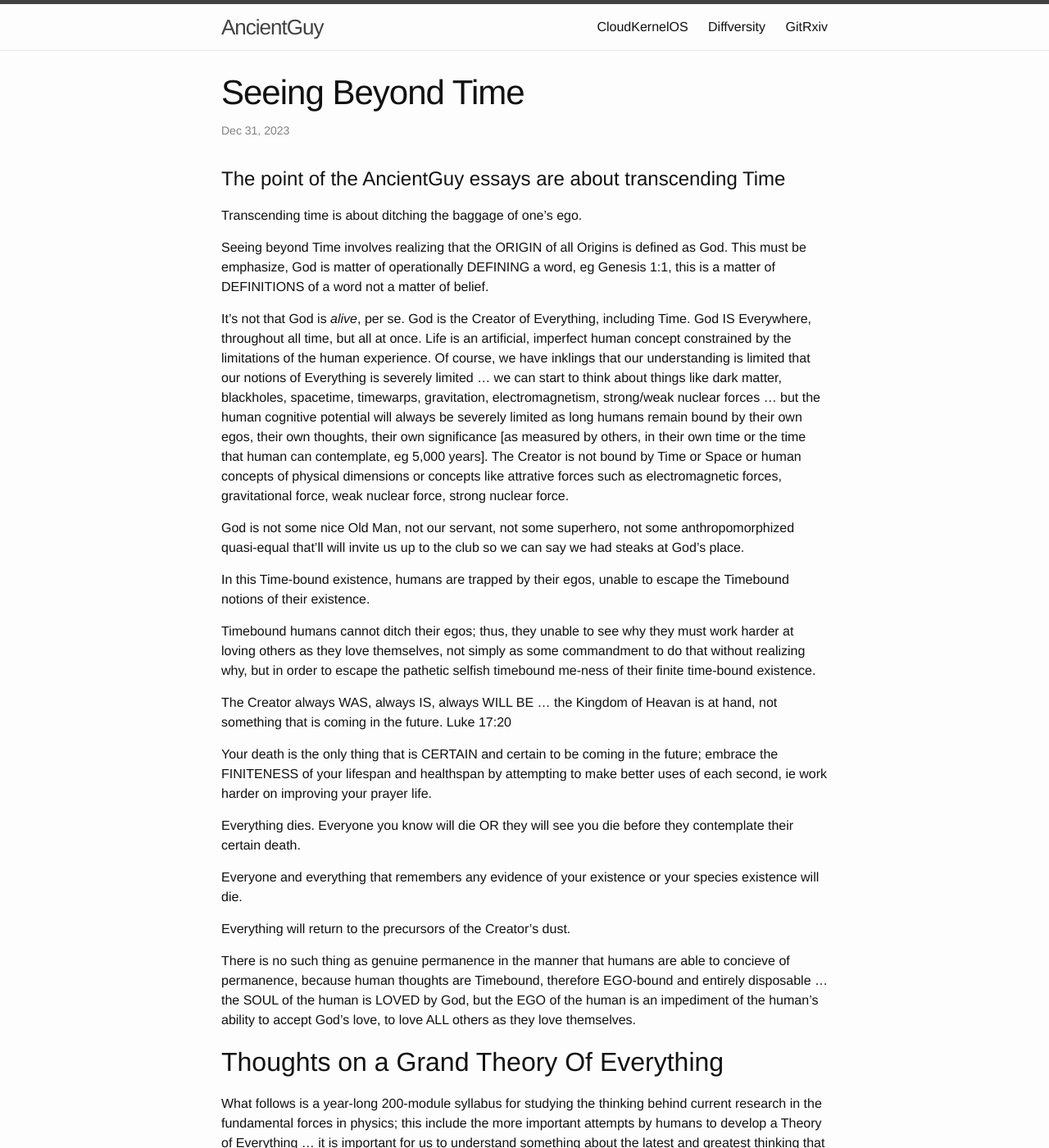
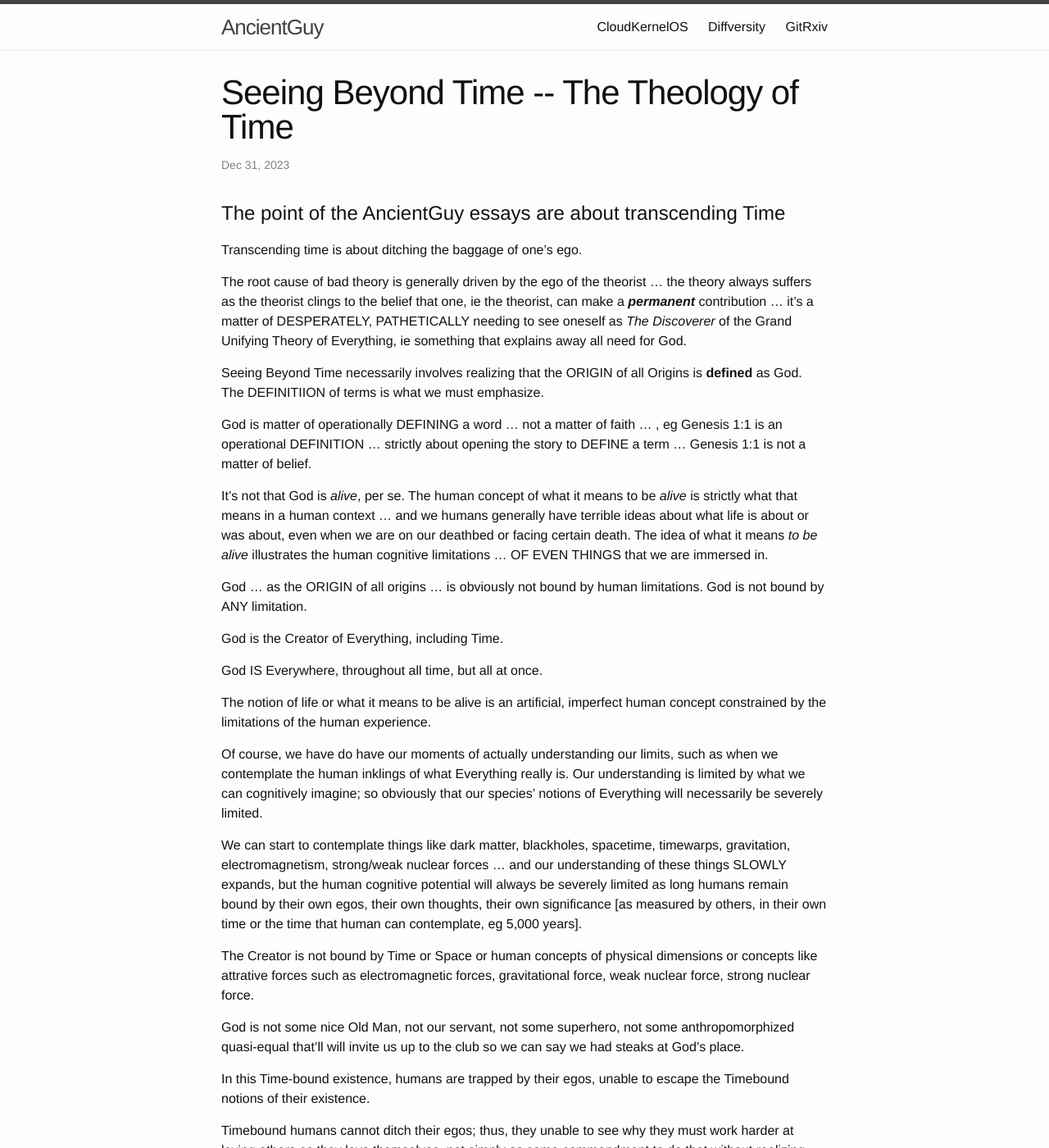
Before and after one commit to soilqualitylab/soilqualitylab.github.io, a Jekyll site: the page built from _posts/2023-12-31-Seeing-Beyond-Time.md, in a window 1280 px wide and 1400 px high. Shown: the whole window at 82% size. Built offline with Jekyll 4.4.1, drawn with Linux system fonts in a browser that asks for light colours.

Commit message:
The Theology of Time

```diff
--- a/_posts/2023-12-31-Seeing-Beyond-Time.md
+++ b/_posts/2023-12-31-Seeing-Beyond-Time.md
@@ -1,6 +1,6 @@
 ---
 layout: post
-title:  "Seeing Beyond Time"
+title:  "Seeing Beyond Time -- The Theology of Time"
 date:   2023-12-31 4:30:00
 categories: template
 ---
@@ -9,9 +9,27 @@ categories: template
 
 Transcending time is about ditching the baggage of one's ego.
 
-Seeing beyond Time involves realizing that the ORIGIN of all Origins is defined as God. This must be emphasize, God is matter of operationally DEFINING a word, eg Genesis 1:1, this is a matter of DEFINITIONS of a word not a matter of belief.
+The root cause of bad theory is generally driven by the ego of the theorist ... the theory always suffers as the theorist clings to the belief that one, ie the theorist, can make a ***permanent*** contribution ... it's a matter of DESPERATELY, PATHETICALLY needing to see oneself as *The Discoverer* of the Grand Unifying Theory of Everything, ie something that explains away all need for God.
 
-It's not that God is *alive*, per se. God is the Creator of Everything, including Time. God IS Everywhere, throughout all time, but all at once. Life is an artificial, imperfect human concept constrained by the limitations of the human experience.  Of course, we have inklings that our understanding is limited that our notions of Everything is severely limited ... we can start to think about things like dark matter, blackholes, spacetime, timewarps, gravitation, electromagnetism, strong/weak nuclear forces ... but the human cognitive potential will always be severely limited as long humans remain bound by their own egos, their own thoughts, their own significance [as measured by others, in their own time or the time that human can contemplate, eg 5,000 years]. The Creator is not bound by Time or Space or human concepts of physical dimensions or concepts like attrative forces such as electromagnetic forces, gravitational force, weak nuclear force, strong nuclear force.
+Seeing Beyond Time necessarily involves realizing that the ORIGIN of all Origins is **defined** as God. The DEFINITIION of terms is what we must emphasize.
+
+God is matter of operationally DEFINING a word ... not a matter of faith ... , eg Genesis 1:1 is an operational DEFINITION ... strictly about opening the story to DEFINE a term ... Genesis 1:1 is not a matter of belief.
+
+It's not that God is *alive*, per se. The human concept of what it means to be *alive* is strictly what that means in a human context ... and we humans generally have terrible ideas about what life is about or was about, even when we are on our deathbed or facing certain death. The idea of what it means *to be alive* illustrates the human cognitive limitations ... OF EVEN THINGS that we are immersed in.
+
+God ... as the ORIGIN of all origins ... is obviously not bound by human limitations. God is not bound by ANY limitation.
+
+God is the Creator of Everything, including Time.
+
+God IS Everywhere, throughout all time, but all at once.
+
+The notion of life or what it means to be alive is an artificial, imperfect human concept constrained by the limitations of the human experience.
+
+Of course, we have do have our moments of actually understanding our limits, such as when we contemplate the human inklings of what Everything really is. Our understanding is limited by what we can cognitively imagine; so obviously that our species' notions of Everything will necessarily be severely limited.
+
+We can start to contemplate things like dark matter, blackholes, spacetime, timewarps, gravitation, electromagnetism, strong/weak nuclear forces ... and our understanding of these things SLOWLY expands, but the human cognitive potential will always be severely limited as long humans remain bound by their own egos, their own thoughts, their own significance [as measured by others, in their own time or the time that human can contemplate, eg 5,000 years].
+
+The Creator is not bound by Time or Space or human concepts of physical dimensions or concepts like attrative forces such as electromagnetic forces, gravitational force, weak nuclear force, strong nuclear force.
 
 God is not some nice Old Man, not our servant, not some superhero, not some anthropomorphized quasi-equal that'll will invite us up to the club so we can say we had steaks at God's place.
 
```
